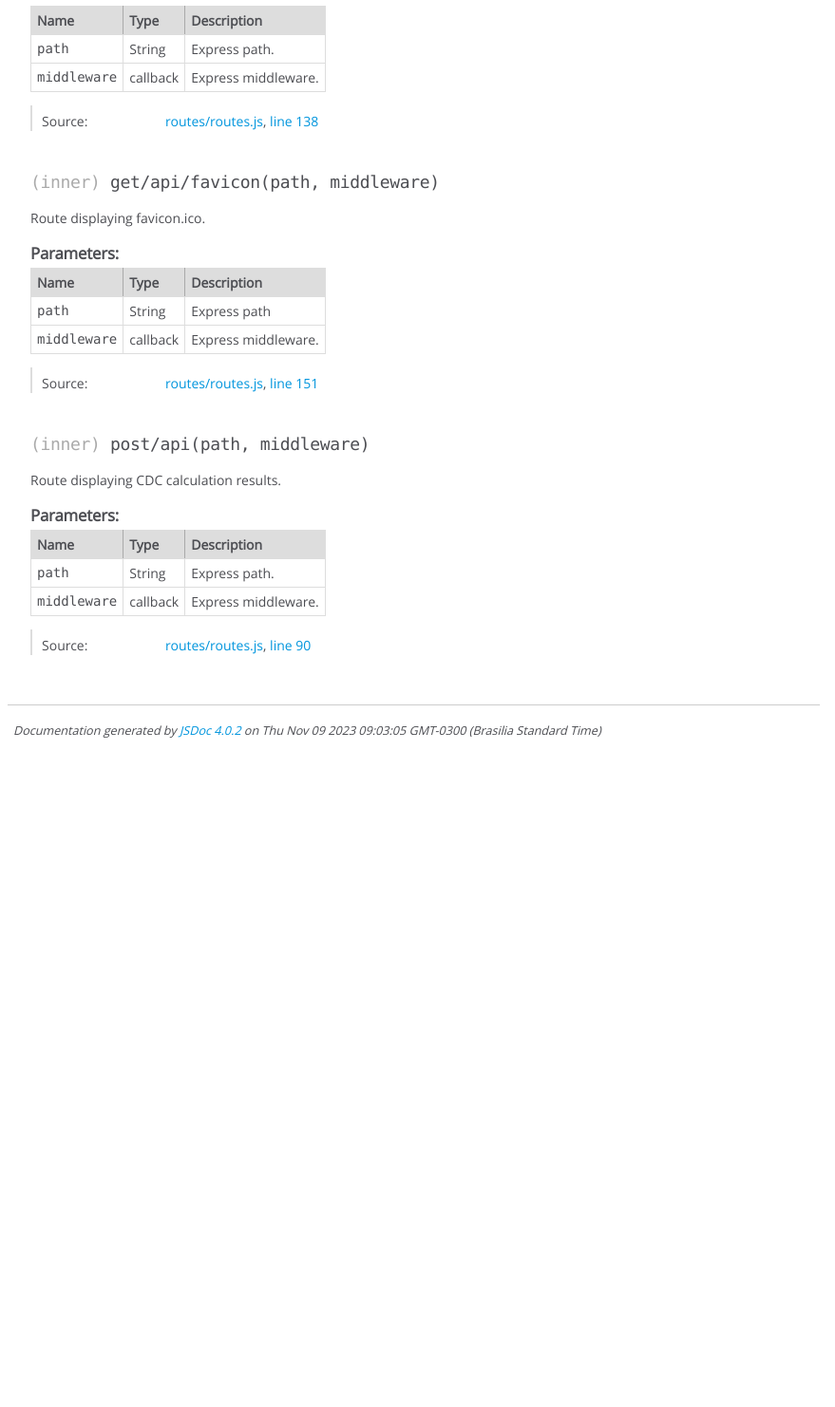
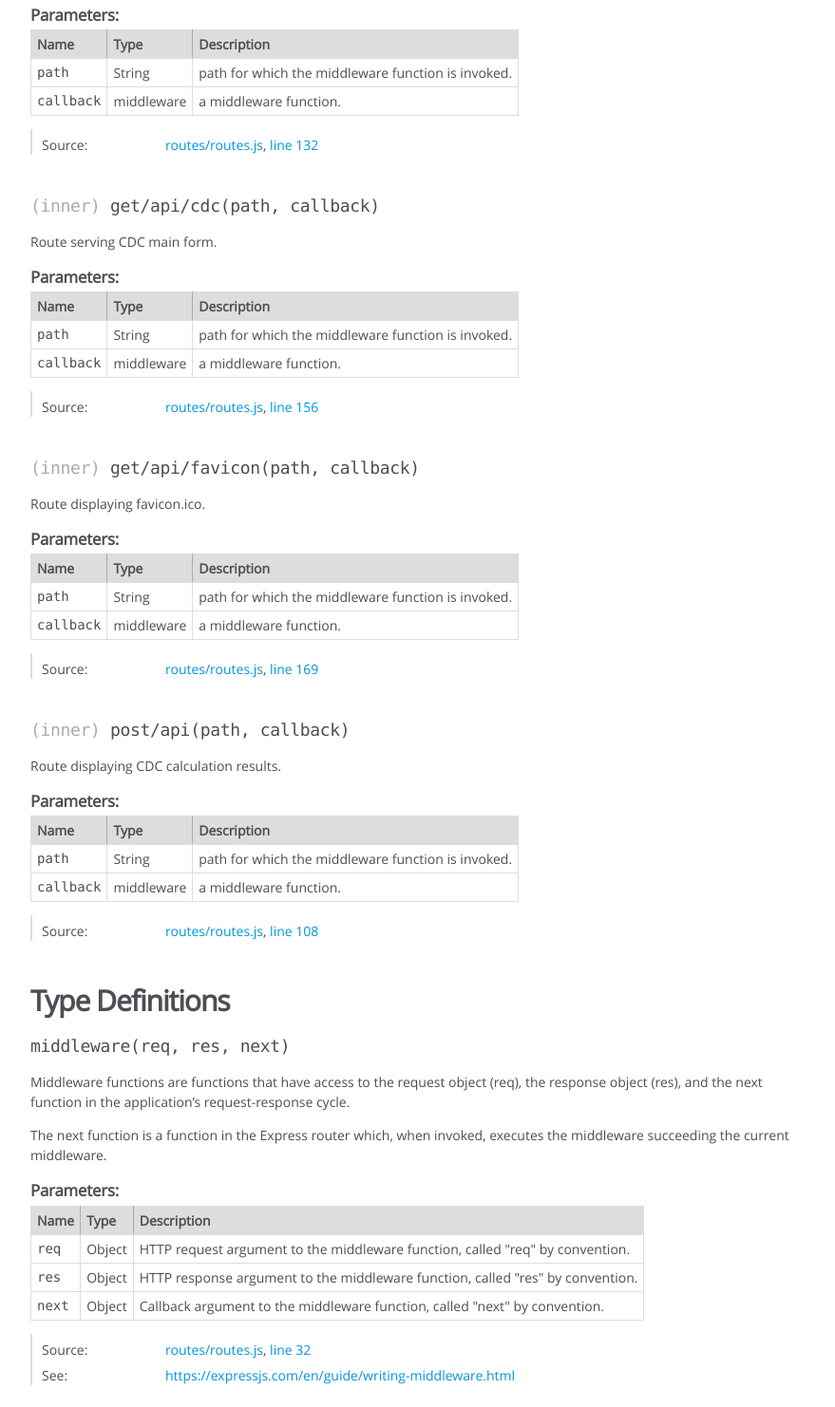
Before and after one commit to krotalias/cdc-express, a website: page doc-cdc/module-routes_routes.html in a window 1280 px wide. Shown: the part 1058-2540 px from the top of the page at 95% size, without its empty margins (0-879 px from the left). Before the commit the page ends 1852 px from the top, so only its background shows below. Drawn offline with Linux system fonts and the light colour scheme.

Commit message:
More doc.

```diff
--- a/doc-cdc/module-routes_routes.html
+++ b/doc-cdc/module-routes_routes.html
@@ -88,6 +88,89 @@
 
 
 
+
+
+
+
+
+
+
+
+        <h3 class="subsection-title">Members</h3>
+
+
+
+<h4 class="name" id="~router"><span class="type-signature">(inner) </span>router<span class="type-signature"> :router</span></h4>
+
+
+
+
+<div class="description">
+    Express router.
+</div>
+
+
+
+    <h5>Type:</h5>
+    <ul>
+        <li>
+
+<span class="param-type">router</span>
+
+
+        </li>
+    </ul>
+
+
+
+
+
+<dl class="details">
+
+
+
+
+
+
+
+
+
+
+
+
+
+
+
+
+
+
+
+
+
+
+
+
+
+
+    <dt class="tag-source">Source:</dt>
+    <dd class="tag-source"><ul class="dummy"><li>
+        <a href="routes_routes.js.html">routes/routes.js</a>, <a href="routes_routes.js.html#line22">line 22</a>
+    </li></ul></dd>
+
+
+
+
+
+    <dt class="tag-see">See:</dt>
+    <dd class="tag-see">
+        <ul>
+            <li><a href="https://expressjs.com/en/4x/api.html#router">https://expressjs.com/en/4x/api.html#router</a></li>
+        </ul>
+    </dd>
+
+
+
+</dl>
 
 
 
@@ -242,7 +325,7 @@
 
     <dt class="tag-source">Source:</dt>
     <dd class="tag-source"><ul class="dummy"><li>
-        <a href="routes_routes.js.html">routes/routes.js</a>, <a href="routes_routes.js.html#line36">line 36</a>
+        <a href="routes_routes.js.html">routes/routes.js</a>, <a href="routes_routes.js.html#line54">line 54</a>
     </li></ul></dd>
 
 
@@ -300,7 +383,7 @@
 
 
 
-    <h4 class="name" id="~get/api"><span class="type-signature">(inner) </span>get/api<span class="signature">(path, middleware)</span><span class="type-signature"></span></h4>
+    <h4 class="name" id="~get/api"><span class="type-signature">(inner) </span>get/api<span class="signature">(path, callback)</span><span class="type-signature"></span></h4>
 
 
 
@@ -360,20 +443,20 @@
 
 
 
-            <td class="description last">Express path.</td>
+            <td class="description last">path for which the middleware function is invoked.</td>
         </tr>
 
 
 
         <tr>
 
-                <td class="name"><code>middleware</code></td>
+                <td class="name"><code>callback</code></td>
 
 
             <td class="type">
 
 
-<span class="param-type">callback</span>
+<span class="param-type">middleware</span>
 
 
 
@@ -383,7 +466,7 @@
 
 
 
-            <td class="description last">Express middleware.</td>
+            <td class="description last">a middleware function.</td>
         </tr>
 
 
@@ -424,7 +507,7 @@
 
     <dt class="tag-source">Source:</dt>
     <dd class="tag-source"><ul class="dummy"><li>
-        <a href="routes_routes.js.html">routes/routes.js</a>, <a href="routes_routes.js.html#line114">line 114</a>
+        <a href="routes_routes.js.html">routes/routes.js</a>, <a href="routes_routes.js.html#line132">line 132</a>
     </li></ul></dd>
 
 
@@ -460,7 +543,7 @@
 
 
 
-    <h4 class="name" id="~get/api/cdc"><span class="type-signature">(inner) </span>get/api/cdc<span class="signature">(path, middleware)</span><span class="type-signature"></span></h4>
+    <h4 class="name" id="~get/api/cdc"><span class="type-signature">(inner) </span>get/api/cdc<span class="signature">(path, callback)</span><span class="type-signature"></span></h4>
 
 
 
@@ -520,20 +603,20 @@
 
 
 
-            <td class="description last">Express path.</td>
+            <td class="description last">path for which the middleware function is invoked.</td>
         </tr>
 
 
 
         <tr>
 
-                <td class="name"><code>middleware</code></td>
+                <td class="name"><code>callback</code></td>
 
 
             <td class="type">
 
 
-<span class="param-type">callback</span>
+<span class="param-type">middleware</span>
 
 
 
@@ -543,7 +626,7 @@
 
 
 
-            <td class="description last">Express middleware.</td>
+            <td class="description last">a middleware function.</td>
         </tr>
 
 
@@ -584,7 +667,7 @@
 
     <dt class="tag-source">Source:</dt>
     <dd class="tag-source"><ul class="dummy"><li>
-        <a href="routes_routes.js.html">routes/routes.js</a>, <a href="routes_routes.js.html#line138">line 138</a>
+        <a href="routes_routes.js.html">routes/routes.js</a>, <a href="routes_routes.js.html#line156">line 156</a>
     </li></ul></dd>
 
 
@@ -620,7 +703,7 @@
 
 
 
-    <h4 class="name" id="~get/api/favicon"><span class="type-signature">(inner) </span>get/api/favicon<span class="signature">(path, middleware)</span><span class="type-signature"></span></h4>
+    <h4 class="name" id="~get/api/favicon"><span class="type-signature">(inner) </span>get/api/favicon<span class="signature">(path, callback)</span><span class="type-signature"></span></h4>
 
 
 
@@ -680,20 +763,20 @@
 
 
 
-            <td class="description last">Express path</td>
+            <td class="description last">path for which the middleware function is invoked.</td>
         </tr>
 
 
 
         <tr>
 
-                <td class="name"><code>middleware</code></td>
+                <td class="name"><code>callback</code></td>
 
 
             <td class="type">
 
 
-<span class="param-type">callback</span>
+<span class="param-type">middleware</span>
 
 
 
@@ -703,7 +786,7 @@
 
 
 
-            <td class="description last">Express middleware.</td>
+            <td class="description last">a middleware function.</td>
         </tr>
 
 
@@ -744,7 +827,7 @@
 
     <dt class="tag-source">Source:</dt>
     <dd class="tag-source"><ul class="dummy"><li>
-        <a href="routes_routes.js.html">routes/routes.js</a>, <a href="routes_routes.js.html#line151">line 151</a>
+        <a href="routes_routes.js.html">routes/routes.js</a>, <a href="routes_routes.js.html#line169">line 169</a>
     </li></ul></dd>
 
 
@@ -780,7 +863,7 @@
 
 
 
-    <h4 class="name" id="~post/api"><span class="type-signature">(inner) </span>post/api<span class="signature">(path, middleware)</span><span class="type-signature"></span></h4>
+    <h4 class="name" id="~post/api"><span class="type-signature">(inner) </span>post/api<span class="signature">(path, callback)</span><span class="type-signature"></span></h4>
 
 
 
@@ -840,20 +923,20 @@
 
 
 
-            <td class="description last">Express path.</td>
+            <td class="description last">path for which the middleware function is invoked.</td>
         </tr>
 
 
 
         <tr>
 
-                <td class="name"><code>middleware</code></td>
+                <td class="name"><code>callback</code></td>
 
 
             <td class="type">
 
 
-<span class="param-type">callback</span>
+<span class="param-type">middleware</span>
 
 
 
@@ -863,7 +946,7 @@
 
 
 
-            <td class="description last">Express middleware.</td>
+            <td class="description last">a middleware function.</td>
         </tr>
 
 
@@ -904,7 +987,7 @@
 
     <dt class="tag-source">Source:</dt>
     <dd class="tag-source"><ul class="dummy"><li>
-        <a href="routes_routes.js.html">routes/routes.js</a>, <a href="routes_routes.js.html#line90">line 90</a>
+        <a href="routes_routes.js.html">routes/routes.js</a>, <a href="routes_routes.js.html#line108">line 108</a>
     </li></ul></dd>
 
 
@@ -916,6 +999,204 @@
 </dl>
 
 
+
+
+
+
+
+
+
+
+
+
+
+
+
+
+
+
+
+
+
+
+
+
+        <h3 class="subsection-title">Type Definitions</h3>
+
+
+
+
+
+
+
+    <h4 class="name" id="~middleware"><span class="type-signature"></span>middleware<span class="signature">(req, res, next)</span><span class="type-signature"></span></h4>
+
+
+
+
+
+
+<div class="description">
+    Middleware functions are functions that have access to the request object (req),
+the response object (res), and the next function in the application’s request-response cycle.
+
+<p>The next function is a function in the Express router which, when invoked,
+executes the middleware succeeding the current middleware.</p>
+</div>
+
+
+
+
+
+
+
+
+
+    <h5>Parameters:</h5>
+
+
+<table class="params">
+    <thead>
+    <tr>
+
+        <th>Name</th>
+
+
+        <th>Type</th>
+
+
+
+
+
+        <th class="last">Description</th>
+    </tr>
+    </thead>
+
+    <tbody>
+
+
+        <tr>
+
+                <td class="name"><code>req</code></td>
+
+
+            <td class="type">
+
+
+<span class="param-type">Object</span>
+
+
+
+            </td>
+
+
+
+
+
+            <td class="description last">HTTP request argument to the middleware function, called "req" by convention.</td>
+        </tr>
+
+
+
+        <tr>
+
+                <td class="name"><code>res</code></td>
+
+
+            <td class="type">
+
+
+<span class="param-type">Object</span>
+
+
+
+            </td>
+
+
+
+
+
+            <td class="description last">HTTP response argument to the middleware function, called "res" by convention.</td>
+        </tr>
+
+
+
+        <tr>
+
+                <td class="name"><code>next</code></td>
+
+
+            <td class="type">
+
+
+<span class="param-type">Object</span>
+
+
+
+            </td>
+
+
+
+
+
+            <td class="description last">Callback argument to the middleware function, called "next" by convention.</td>
+        </tr>
+
+
+    </tbody>
+</table>
+
+
+
+
+
+
+<dl class="details">
+
+
+
+
+
+
+
+
+
+
+
+
+
+
+
+
+
+
+
+
+
+
+
+
+
+
+    <dt class="tag-source">Source:</dt>
+    <dd class="tag-source"><ul class="dummy"><li>
+        <a href="routes_routes.js.html">routes/routes.js</a>, <a href="routes_routes.js.html#line32">line 32</a>
+    </li></ul></dd>
+
+
+
+
+
+    <dt class="tag-see">See:</dt>
+    <dd class="tag-see">
+        <ul>
+            <li><a href="https://expressjs.com/en/guide/writing-middleware.html">https://expressjs.com/en/guide/writing-middleware.html</a></li>
+        </ul>
+    </dd>
+
+
+
+</dl>
 
 
 
@@ -956,7 +1237,7 @@
 <br class="clear">
 
 <footer>
-    Documentation generated by <a href="https://github.com/jsdoc/jsdoc">JSDoc 4.0.2</a> on Thu Nov 09 2023 09:03:05 GMT-0300 (Brasilia Standard Time)
+    Documentation generated by <a href="https://github.com/jsdoc/jsdoc">JSDoc 4.0.2</a> on Thu Nov 09 2023 10:15:39 GMT-0300 (Brasilia Standard Time)
 </footer>
 
 <script> prettyPrint(); </script>
```
Also changed, not shown: doc-cdc/api_index.js.html (+1 -1 lines), doc-cdc/global.html (+1 -1 lines), doc-cdc/index.html (+1 -1 lines), doc-cdc/public_rational.cjs.html (+1 -1 lines), doc-cdc/routes_routes.js.html (+29 -11 lines), routes/routes.js (+28 -10 lines).
